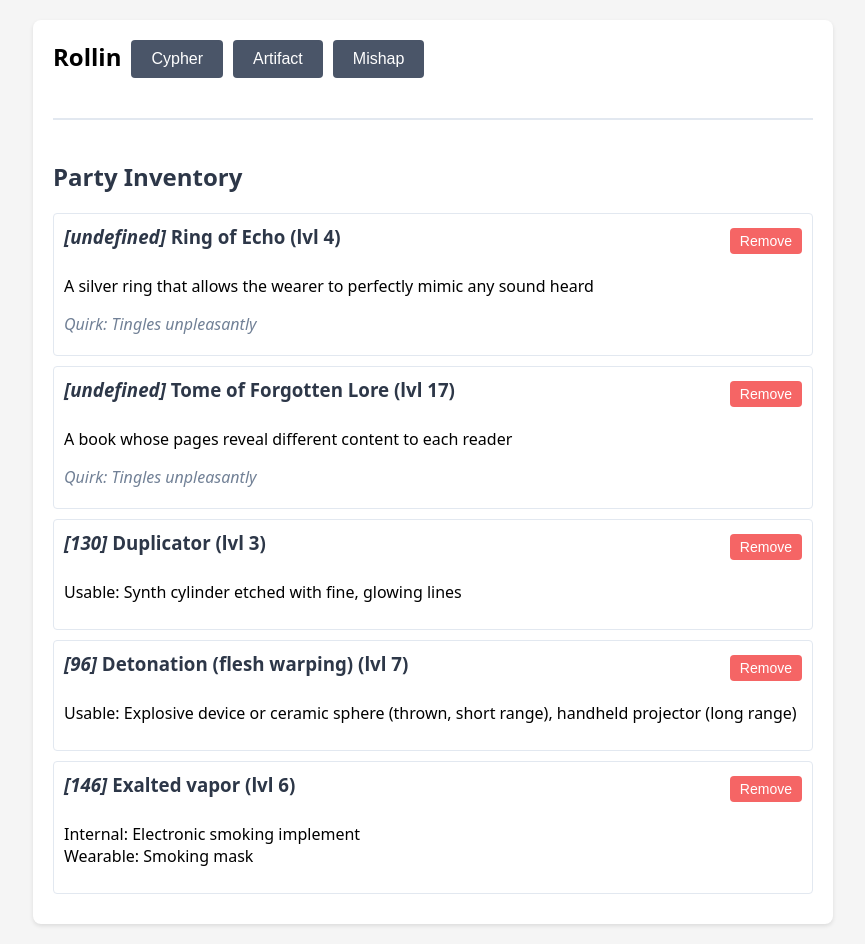
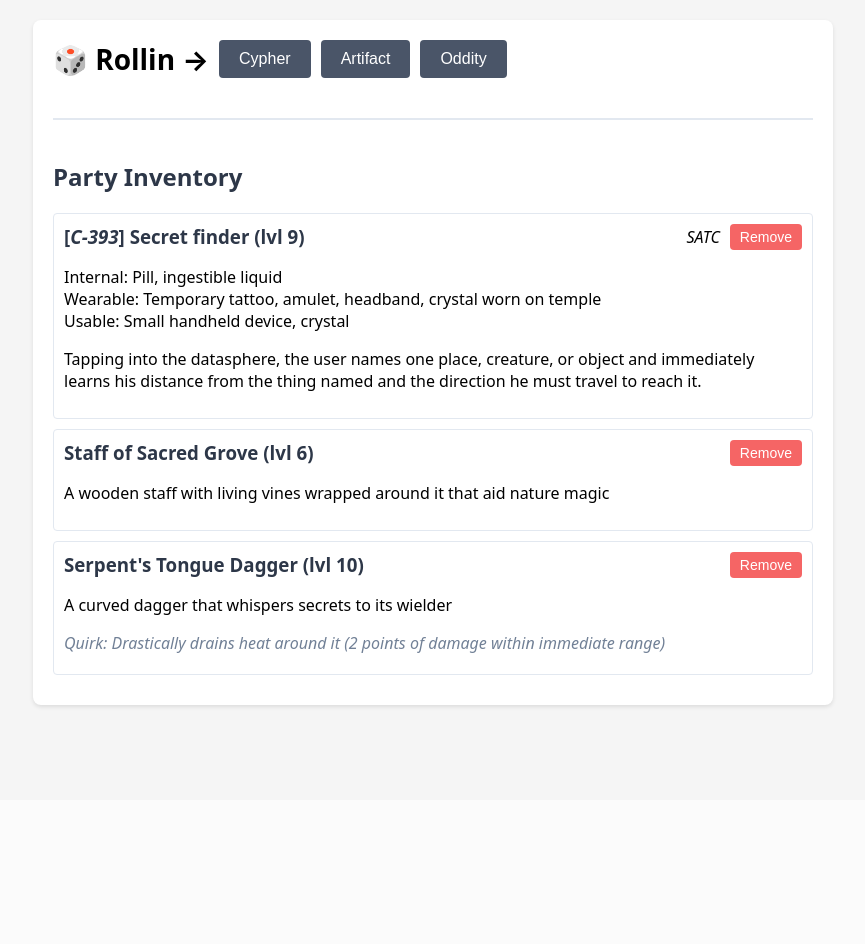
Before and after one commit to JasperGeh/rollin, a FastAPI app: page / in a window 1280 px wide. Shown: the whole page, without its empty margins (207-1072 px from the left). After the commit the page ends 708 px from the top, so only its background shows below. Run offline with FastAPI, Linux system fonts and the light colour scheme; parts of the project's set-up code (start-up, migrations or seed data) failed here and were passed over.

Commit message:
Refactor party inventory and update artifact handling
- Replaced several artifacts in party_inventory.json with new items, including 'Secret finder' and 'Serpent's Tongue Dagger'.
- Updated main.py to load new artifact and oddity tables, and modified quirk rolling logic.
- Removed the mishaps CSV file as it is no longer used.
- Enhanced index.html to reflect changes in inventory display and added support for oddities.

These changes streamline the inventory system and improve the user experience in the TTRPG app.

```diff
--- a/app/main.py
+++ b/app/main.py
@@ -56,9 +56,9 @@ def save_inventory(inventory):
 async def startup_event():
     # Load all tables on startup
     tables['artifacts'] = pd.read_csv("tables/test_artifacts.csv")
-    tables['mishaps'] = pd.read_csv("tables/test_mishaps.csv")
-    tables['quirks'] = pd.read_csv("tables/test_quirks.csv")
+    tables['numenera_artifact_quirks'] = pd.read_csv("tables/numenera_artifact_quirks.csv")
     tables['numenera_cypher'] = pd.read_csv("tables/numenera_cypher.csv")
+    tables['numenera_oddities'] = pd.read_csv("tables/numenera_oddities.csv")
 
     # Ensure inventory file exists
     if not Path(INVENTORY_FILE).exists():
@@ -66,7 +66,7 @@ async def startup_event():
 
 def roll_quirk():
     """Roll for a random quirk from the quirks table"""
-    return tables['quirks'].sample(1).iloc[0]['quirks']
+    return tables['numenera_artifact_quirks'].sample(1).iloc[0]['quirk']
 
 @app.get("/")
 async def read_root(request: Request):
@@ -84,9 +84,28 @@ async def roll_on_table(table_name: str):
     # Prepare the result
     if table_name == 'numenera_cypher':
         result = {
-            "no": str(entry['no']),
+            "no": "C-" + str(entry['no']),
             "name": entry['name'],
             "description": entry['description'],
+            "effect": entry['effect'],
+            "image": entry['image'],
+            "source": entry['source']
+        }
+    elif table_name == 'numenera_artifacts':
+        result = {
+            "no": "A-" + str(entry['no']),
+            "name": entry['name'],
+            "description": entry['description'],
+            "effect": entry['effect'],
+            "image": entry['image'],
+            "source": entry['source']
+        }
+    elif table_name == 'numenera_oddities':
+        result = {
+            "no": "O-" + str(entry['no']),
+            "name": "Oddity",
+            "description": entry['description'],
+            "source": entry['source']
         }
     else:
         result = {
@@ -96,10 +115,11 @@ async def roll_on_table(table_name: str):
 
     # For artifacts, also roll a quirk
     if table_name == 'artifacts':
-        result['quirk'] = roll_quirk()
+        if random.randint(1,6) == 1:
+            result['quirk'] = roll_quirk()
 
     # Add rolled value if table has a dice column (either 'level' or 'severity')
-    dice_column = 'level' if 'level' in entry else 'severity'
+    dice_column = 'level'
     if dice_column in entry:
         dice_formula = entry[dice_column]
         rolled_value = dice_roll(dice_formula)
--- a/party_inventory.json
+++ b/party_inventory.json
@@ -1,37 +1,25 @@
 [
   {
-    "name": "Ring of Echo",
-    "description": "A silver ring that allows the wearer to perfectly mimic any sound heard",
-    "quirk": "Tingles unpleasantly",
-    "level": 4,
-    "dice_formula": "1d4"
+    "no": "C-393",
+    "name": "Secret finder",
+    "description": "Internal: Pill, ingestible liquid<br>Wearable: Temporary tattoo, amulet, headband, crystal worn on temple<br>Usable: Small handheld device, crystal",
+    "effect": "Tapping into the datasphere, the user names one place, creature, or object and immediately learns his distance from the thing named and the direction he must travel to reach it.",
+    "image": "no",
+    "source": "SATC",
+    "level": 9,
+    "dice_formula": "1d6+4"
   },
   {
-    "name": "Tome of Forgotten Lore",
-    "description": "A book whose pages reveal different content to each reader",
-    "quirk": "Tingles unpleasantly",
-    "level": 17,
-    "dice_formula": "1d20-2"
+    "name": "Staff of Sacred Grove",
+    "description": "A wooden staff with living vines wrapped around it that aid nature magic",
+    "level": 6,
+    "dice_formula": "1d12+2"
   },
   {
-    "no": "130",
-    "name": "Duplicator",
-    "description": "Usable: Synth cylinder etched with fine, glowing lines",
-    "level": 3,
-    "dice_formula": "1d6+1"
-  },
-  {
-    "no": "96",
-    "name": "Detonation (flesh warping)",
-    "description": "Usable: Explosive device or ceramic sphere (thrown, short range), handheld projector (long range)",
-    "level": 7,
-    "dice_formula": "1d6+3"
-  },
-  {
-    "no": "146",
-    "name": "Exalted vapor",
-    "description": "Internal: Electronic smoking implement<br>Wearable: Smoking mask",
-    "level": 6,
-    "dice_formula": "1d6"
+    "name": "Serpent's Tongue Dagger",
+    "description": "A curved dagger that whispers secrets to its wielder",
+    "quirk": "Drastically drains heat around it (2 points of damage within immediate range)",
+    "level": 10,
+    "dice_formula": "1d10"
   }
 ]
--- a/templates/index.html
+++ b/templates/index.html
@@ -23,12 +23,8 @@
             margin-bottom: 20px;
         }
 
-        .description {
-            white-space: pre-wrap;
-        }
-
         .rollin {
-            font-size: 24px;
+            font-size: 28px;
             font-weight: bold;
             margin: 0;
             padding: 0;
@@ -120,18 +116,18 @@
 <body>
     <div class="container">
 
-        <div class="buttons">
-            <p class="rollin">Rollin</p>
+        <div class="buttons" style="display: flex; align-items: center; gap: 10px;">
+            <p class="rollin" style="margin: 0;">🎲 Rollin → </p>
             <button onclick="rollOnTable('numenera_cypher')">Cypher</button>
             <button onclick="rollOnTable('artifacts')">Artifact</button>
-            <button onclick="rollOnTable('mishaps')">Mishap</button>
+            <button onclick="rollOnTable('numenera_oddities')">Oddity</button>
         </div>
 
         <div id="result" class="result">
             <!-- Results will be displayed here -->
         </div>
 
-        <div class="inventory">
+        <div id="inventory-section" class="inventory" style="display: none;">
             <h2>Party Inventory</h2>
             <div id="inventory-list">
                 <!-- Inventory items will be displayed here -->
@@ -155,26 +151,24 @@
             const resultDiv = document.getElementById('result');
             resultDiv.style.display = 'block';
 
-            let noText = "";
-            if (data.no !== undefined) {
-                noText = `${data.no}`;
+            let lvlText = '';
+            if (data.level !== undefined) {
+                lvlText = `(lvl ${data.level})`;
             }
 
-            let effectText = "";
-            if (data.effect !== undefined) {
-                effectText = `${data.effect}`;
+            let noText = '';
+            if (data.no !== undefined) {
+                noText = `[<i>${data.no}</i>]`;
             }
 
-            let sourceText = "";
-            if (data.source !== undefined) {
-                sourceText = `${data.source}`;
+            let descriptionText = '';
+            if (data.description !== undefined) {
+                descriptionText = `<p>${data.description}</p>`;
             }
 
-            let valueText = '';
-            if (data.level !== undefined) {
-                valueText = `${data.level}`;
-            } else if (data.severity !== undefined) {
-                valueText = `${data.severity}`;
+            let effectText = '';
+            if (data.effect !== undefined) {
+                effectText = `<p>${data.effect}</p>`;
             }
 
             let quirkText = '';
@@ -182,19 +176,34 @@
                 quirkText = `<p class="quirk">Quirk: ${data.quirk}</p>`;
             }
 
+            let sourceText = '';
+            if (data.source !== undefined) {
+                sourceText = `<p style="text-align: right;"><i>${data.source}</i></p>`;
+            }
+
+            let imageText = '';
+            if (data.image !== undefined && data.image !== 'no') {
+                imageText = `<img src="${data.image}" alt="Image" style="width: 100px; height: auto;">`;
+            }
+
             let addButton = '';
-            const addableItems = ['numenera_cypher', 'artifacts'];
+            const addableItems = ['numenera_cypher', 'artifacts', 'numenera_oddities'];
             if (addableItems.includes(tableName)) {
                 addButton = '<button onclick="addToInventory()" class="add">Add</button>';
             }
 
             resultDiv.innerHTML = `
-                <div class="flex">
-                    <h2><i>[${data.no}]</i> ${data.name} (lvl ${valueText})</h2>
-                    ${addButton}
+                <div class="flex" style="align-items: center; justify-content: space-between;">
+                    <h2 style="margin: 0;">${noText} ${data.name} ${lvlText}</h2>
+                    <div class="flex" style="align-items: center; gap: 10px;">
+                        <p style="margin: 0;">${sourceText}</p>
+                        ${addButton}
+                    </div>
                 </div>
-                <p>${data.description}</p>
+                ${descriptionText}
+                ${effectText}
                 ${quirkText}
+                ${imageText}
             `;
         }
 
@@ -228,14 +237,26 @@
             const response = await fetch('/inventory');
             const inventory = await response.json();
 
+            const inventorySection = document.getElementById('inventory-section');
             const inventoryList = document.getElementById('inventory-list');
+
+            if (inventory.length === 0) {
+                inventorySection.style.display = 'none';
+                return;
+            }
+
+            inventorySection.style.display = 'block';
             inventoryList.innerHTML = inventory.map((item, index) => `
                 <div class="inventory-item">
-                    <div class="flex">
-                        <h3><i>[${item.no}]</i> ${item.name} (lvl ${item.level})</h3>
-                        <button onclick="removeFromInventory(${index})" class="small remove">Remove</button>
+                    <div class="flex" style="align-items: center;">
+                        <h3 style="margin: 0;">${item.no ? `[<i>${item.no}</i>] ` : ''}${item.name}${item.level ? ` (lvl ${item.level})` : ''}</h3>
+                        <div class="flex" style="align-items: center; gap: 10px;">
+                            ${item.source ? `<p style="margin: 0; text-align: right;"><i>${item.source}</i></p>` : ''}
+                            <button onclick="removeFromInventory(${index})" class="small remove">Remove</button>
+                        </div>
                     </div>
-                    <p class="description">${item.description}</p>
+                    ${item.description ? `<p>${item.description}</p>` : ''}
+                    ${item.effect ? `<p>${item.effect}</p>` : ''}
                     ${item.quirk ? `<p class="quirk">Quirk: ${item.quirk}</p>` : ''}
                 </div>
             `).join('');
```
Also changed, not shown: tables/test_mishaps.csv (deleted, +0 -11 lines).
